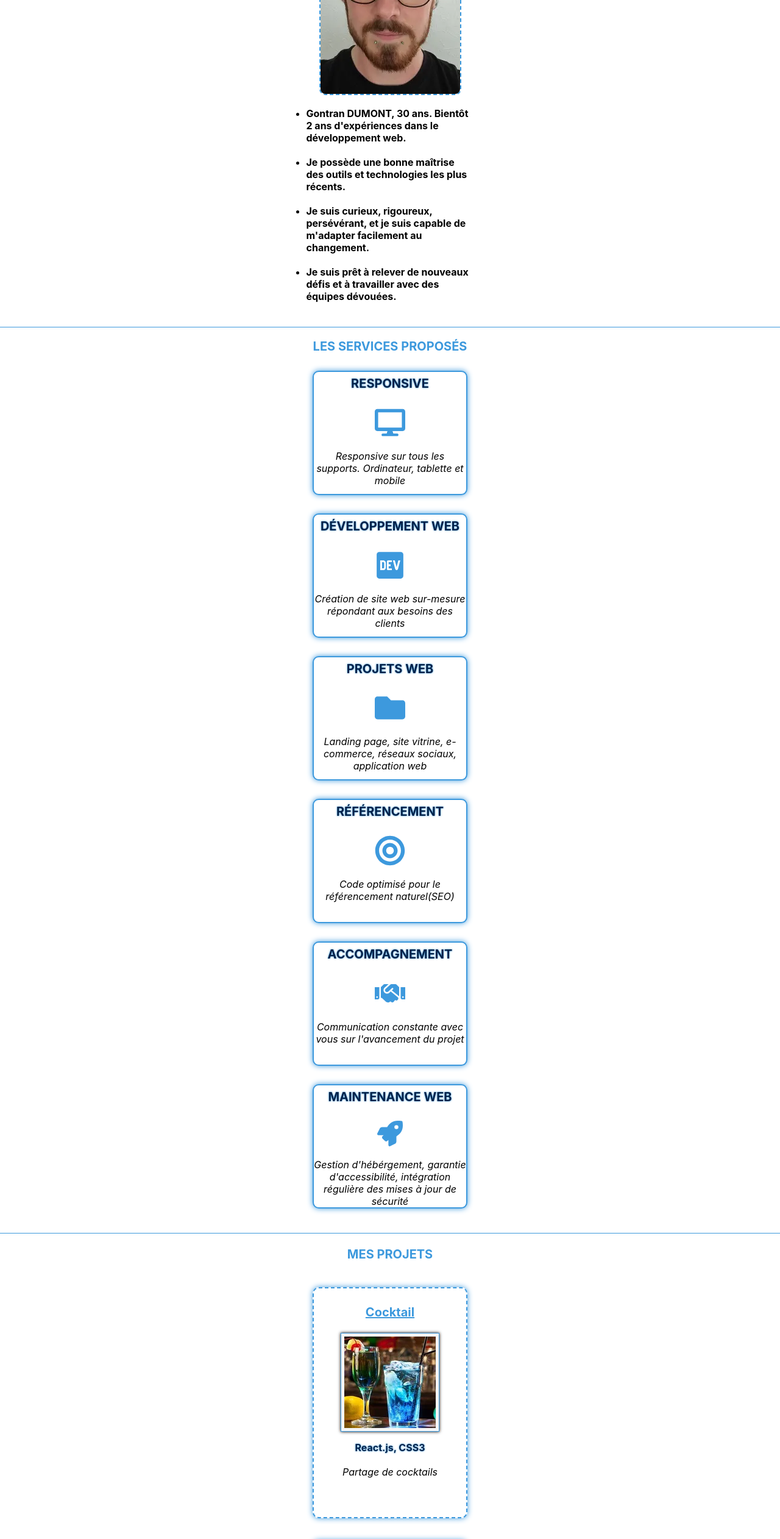
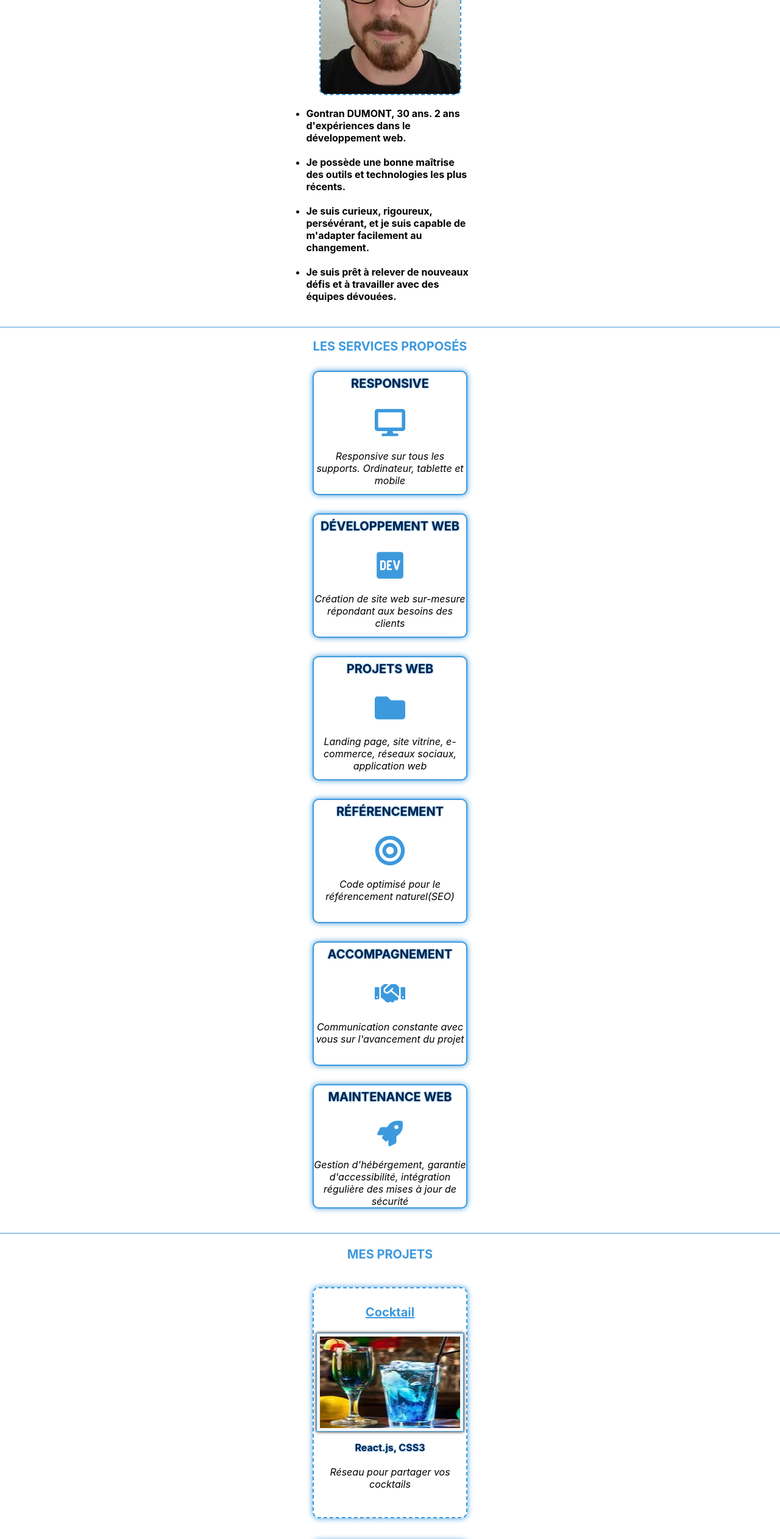
Before and after one commit to DumontGontran/portfolio-v2, a React (Create React App) app: page / in a window 1280 px wide. Shown: the part 234-2758 px from the top of the page at 61% size. Built offline with nearby package versions, Linux system fonts and the light colour scheme.

Commit message:
update card styles, pokedex miniatures and link

```diff
--- a/src/components/Card/Cards.css
+++ b/src/components/Card/Cards.css
@@ -48,7 +48,7 @@ article:hover {
 }
 
 .projet_logo {
-    width: 150px;
+    width: 230px;
     height: 150px;
     padding: 5px 5px;
     background-color:  whitesmoke;
--- a/src/components/Description/Description.tsx
+++ b/src/components/Description/Description.tsx
@@ -10,7 +10,7 @@ const Description = () => {
                         <img src={photo} alt='dumont-gontran' className='photo' />
                         <ul className='description'>
                         <li className='description_element'>
-                                Gontran DUMONT, 30 ans. Bientôt 2 ans d'expériences dans le développement web.
+                                Gontran DUMONT, 30 ans. 2 ans d'expériences dans le développement web.
                             </li>
                             <li className='description_element'>
                             Je possède une bonne maîtrise des outils et technologies les plus récents.
--- a/src/store/index.tsx
+++ b/src/store/index.tsx
@@ -12,7 +12,7 @@ const projetsSlice = createSlice({
       logo: cocktail,
       alt: 'logo-projet-cocktail',
       technos: 'React.js, CSS3',
-      description: 'Partage de cocktails',
+      description: 'Réseau pour partager vos cocktails',
       link: 'https://github.com/DumontGontran/Cocktail'
     }, {
       id: 2,
@@ -21,7 +21,7 @@ const projetsSlice = createSlice({
       alt: 'logo-projet-pokedex-classic',
       technos: 'HTML5, CSS3, Typescript',
       description: 'répertorie les 151 premiers pokémons',
-      link: 'https://github.com/DumontGontran/Pokedex-Classic'
+      link: 'https://pokedex.gontrandev.fr'
     }, {
       id: 3,
       title: 'Kanap',
```
Also changed, not shown: src/images/pokedex.webp.
